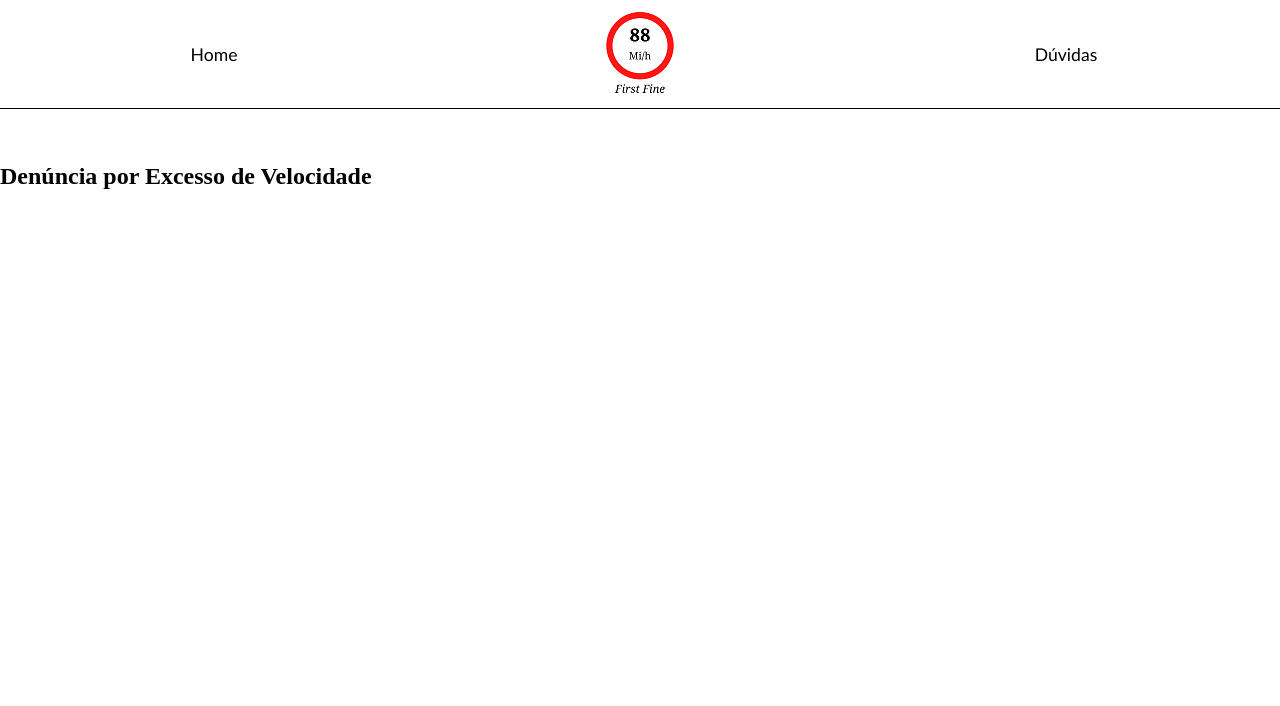
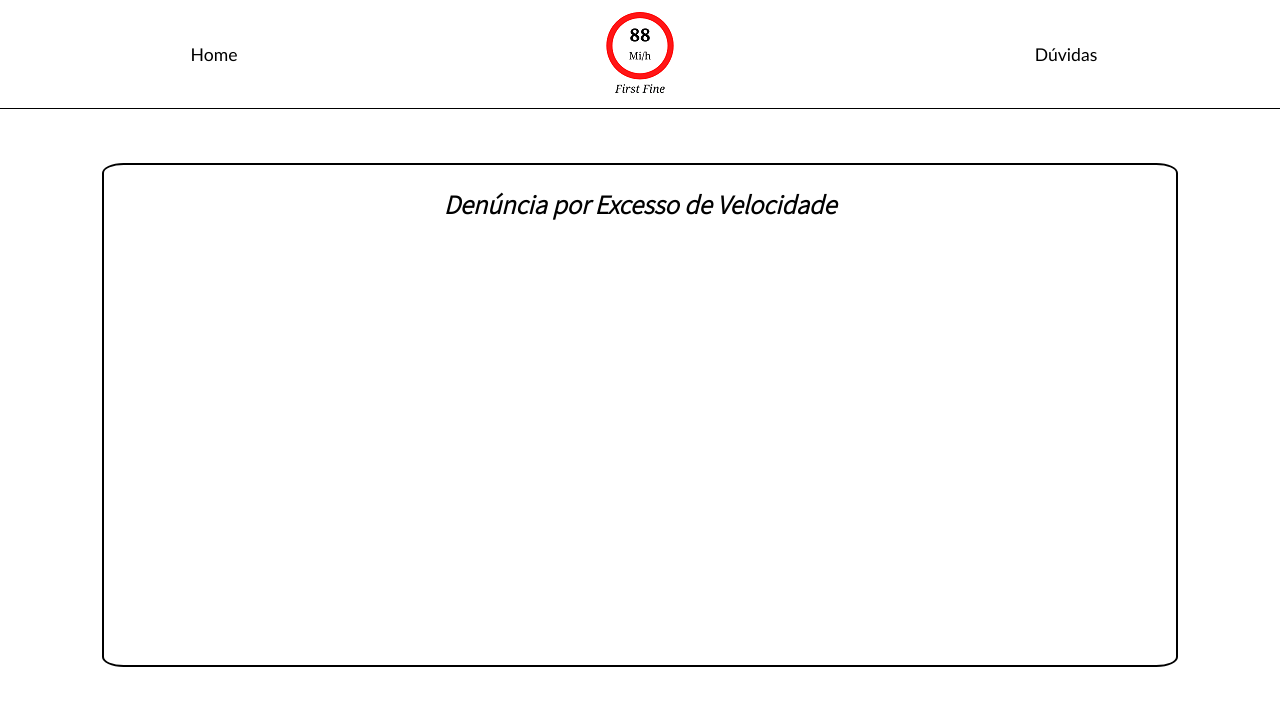
Before and after one commit to PauloRenato21/AtividadesHtml_Senai, a plain HTML site: page index.html in a window 1280 px wide. Drawn offline with Linux system fonts and the light colour scheme.

Commit message:
add style div geral + campo denuncia

```diff
--- a/Css/styleIndex.css
+++ b/Css/styleIndex.css
@@ -6,10 +6,14 @@
     padding: 0px;
 }
 
+body{
+    /* background-color: rgb(194, 40, 40); */
+}
 header table{
     text-align: center;
     width: 100%;
     border-bottom: 1px solid;
+    background-color: white;
 }
 
 header table tr td{
@@ -17,3 +21,18 @@ header table tr td{
     font-size: 110%;
     width: 33%;
 }
+
+div#geral{
+    border: 2px solid;
+    border-radius: 2%;
+    height: 500px;
+    margin: 0% 8%;
+    background-color: white;
+}
+
+div.titulo h2{
+    text-align: center;
+    font-family: 'Noto Sans JP', sans-serif;
+    font-style: italic;
+    margin-top: 2%;
+}
```
